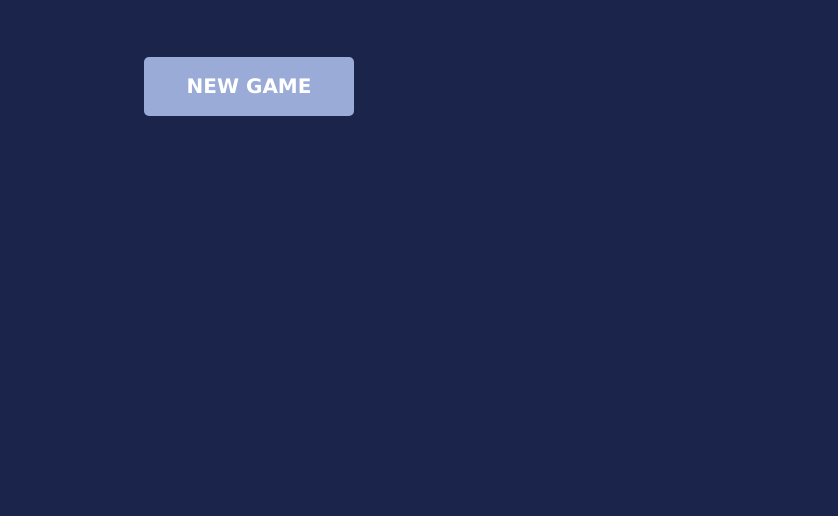
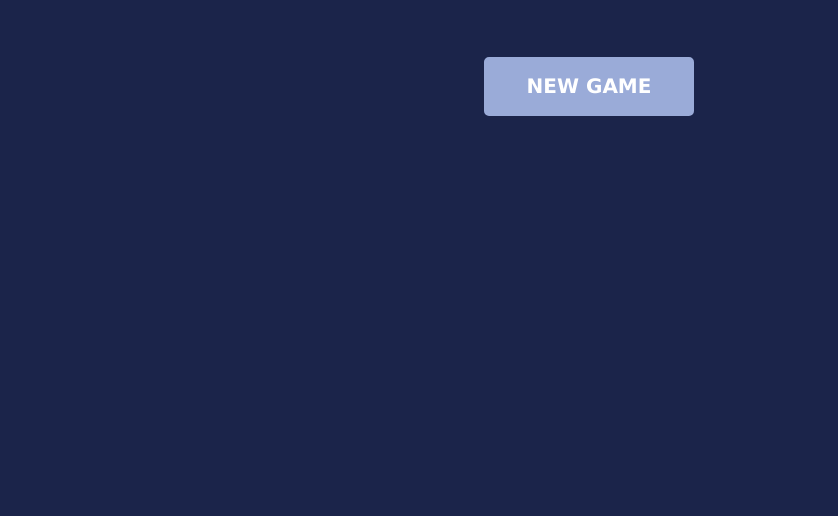
Before and after one commit to figliadelre/basketball-scoreboard, a plain HTML site: page index.html in a window 1280 px wide. Shown: the part 284-800 px from the top of the page, without its empty margins (51-889 px from the left). Drawn offline with nearby package versions, Linux system fonts and the light colour scheme.

Commit message:
Update index.css

```diff
--- a/index.css
+++ b/index.css
@@ -4,8 +4,8 @@
 }
 
 body {
-    margin: 0;
-    min-width: 450px;
+    margin: 0 auto;
+    min-width: 400px;
     max-width: 600px;
     background-color: #1B244A;
 }
```
